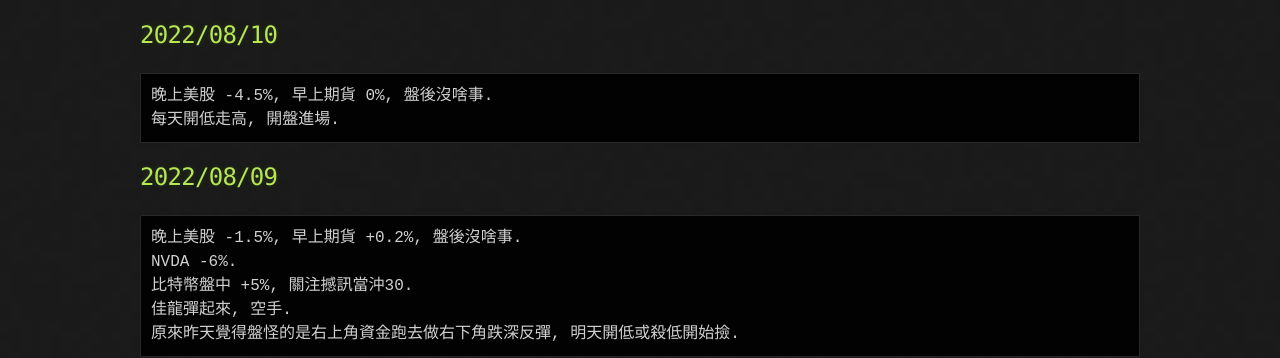
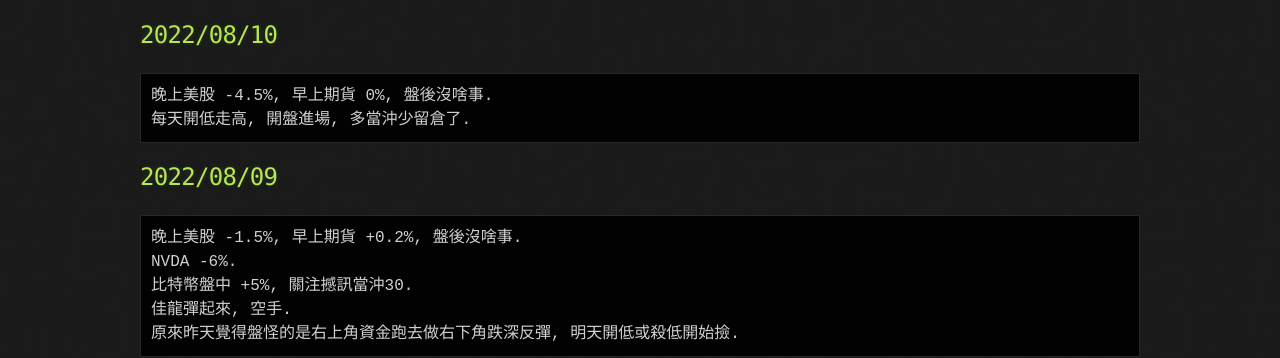
Before and after one commit to lepg5487/Stock_God, a Jekyll site: the page built from index.md, in a window 1280 px wide and 900 px high. Shown: the part 281-639 px from the top of the window. Built offline with Jekyll 4.4.1, drawn with Linux system fonts in a browser that asks for light colours; our own code applies the rules of GitHub Pages for plain Markdown files.

Commit message:
Update index.md

````diff
--- a/index.md
+++ b/index.md
@@ -7,7 +7,7 @@ layout: testlayouts
 ## 2022/08/10
 ```
 晚上美股 -4.5%, 早上期貨 0%, 盤後沒啥事.
-每天開低走高, 開盤進場.
+每天開低走高, 開盤進場, 多當沖少留倉了.
 ```
 
 ## 2022/08/09
````
